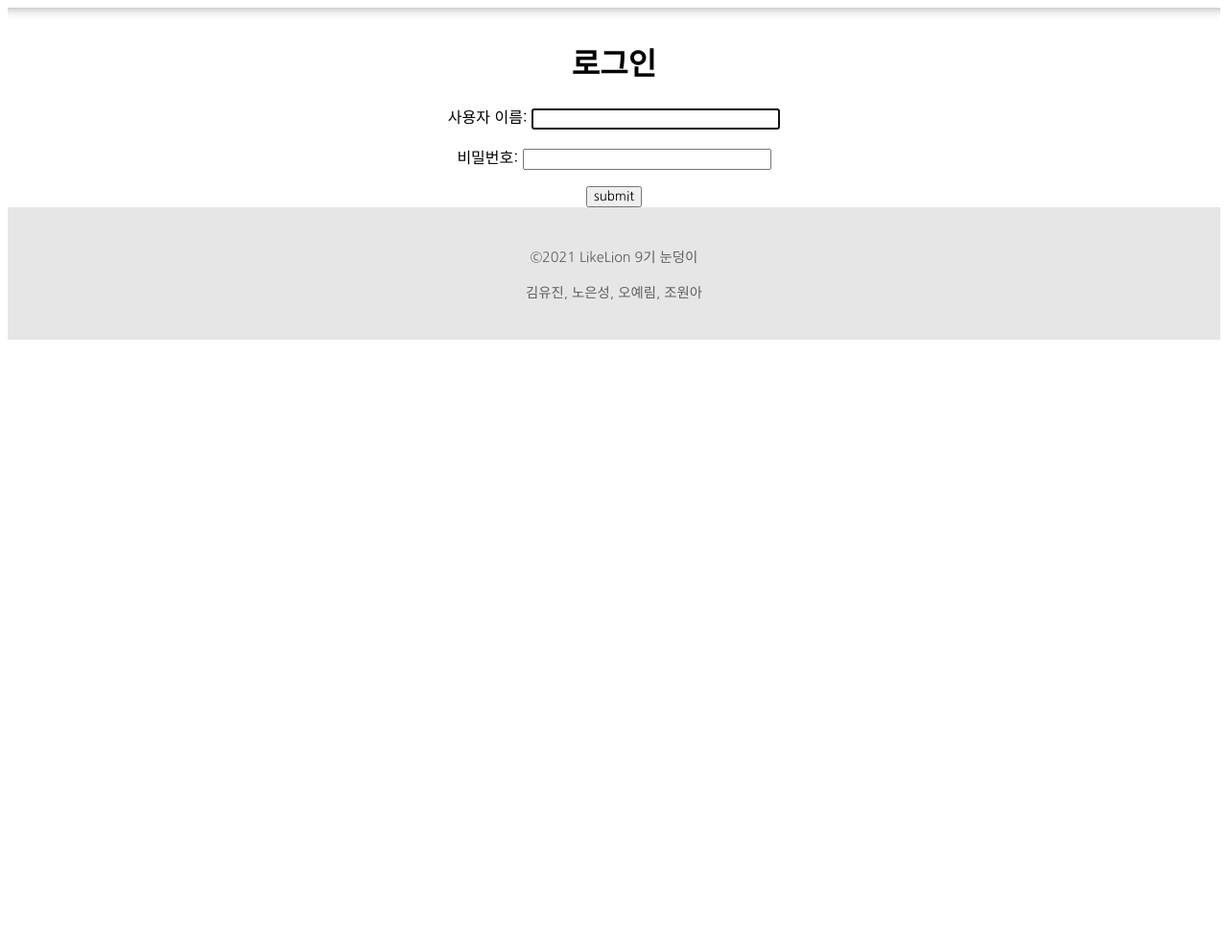
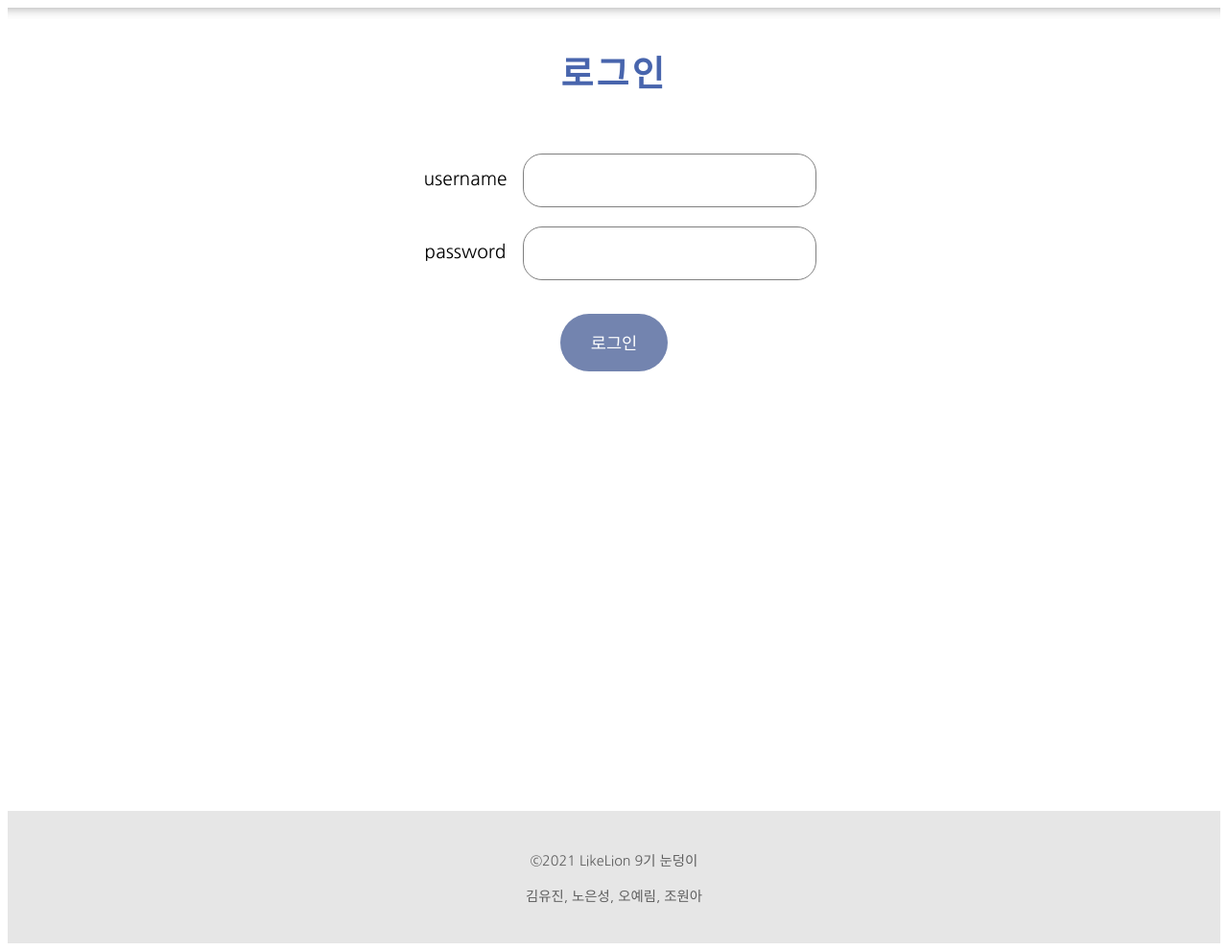
Before and after one commit to LikeLion-snowball/RoadMap, a Django app: page /accounts/login/ in a window 1280 px wide. Shown: the part 88-1079 px from the top of the page at 96% size. Before the commit the page ends 442 px from the top, so only its background shows below. Run offline with Django 3.2, Linux system fonts and the light colour scheme; some libraries are stand-ins or nearby versions.

Commit message:
로그인 css 수정

```diff
--- a/accounts/forms.py
+++ b/accounts/forms.py
@@ -1,3 +1,4 @@
+from django.contrib.auth import forms
 from django.contrib.auth.forms import UserCreationForm
 from .models import CustomUser
 
--- a/accounts/templates/login.html
+++ b/accounts/templates/login.html
@@ -1,16 +1,85 @@
-{% extends 'base.html' %}
-{% block content %}
-<div style="text-align: center;">
-    <h1>로그인</h1>
-    {% if error %}
-    {{ error }}
-    <br>
-    <br>
-    {% endif %}
-    <form method="POST" action="{% url 'login' %}">
-	    {% csrf_token %}
-        {{ form.as_p }}
-        <button type="submit">submit</button>
-    </form>
+{% extends 'base.html' %} {% block content %}
+<!DOCTYPE html>
+<html>
 
+<head>
+    <style>
+        .loginPage {
+            text-align: center;
+            min-height: 100vh;
+        }
+
+        .loginPage h1 {
+            font-size: 2.3rem;
+            color: rgb(72, 101, 173);
+            line-height: 4rem;
+            letter-spacing: 0.2rem;
+        }
+        .login table {
+            margin: 2rem auto;
+        }
+        .login input {
+            font-size: 1.1rem;
+            padding: 1rem 2rem;
+            margin-top: 1rem;
+            border: 1px solid gray;
+            border-radius: 20px;
+            width: 15rem;
+        }
+        .login input:focus {
+            outline: none;
+        }
+        .login input[type="submit"] {
+            margin-top: 0;
+            padding: 1.1rem 1.5rem;
+            width: 7rem;
+            color: white;
+            font-weight: 500;
+            background-color: rgb(115, 132, 175);
+            border-radius: 30px;
+            border: none;
+        }
+        .login input[type="submit"]:hover {
+            cursor: pointer;
+        }
+        .loginPage p {
+            color: rgb(207, 0, 0);
+            margin-top: 2rem;
+        }
+        table td {
+            width: 7rem;
+        }
+        .login_label {
+            font-size: 1.2rem;
+            padding-top: 1rem;
+        }
+    </style>
+</head>
+
+<body>
+    <div class="loginPage">
+        <h1><a style="color: rgb(72, 101, 173);">로그인</a></h1>
+        {% if error %}
+        <p>{{ error }}</p>
+        {% endif %}
+        <div class="login">
+            <form method="POST" action="{% url 'login' %}">
+                {% csrf_token %}
+                <table>
+                    <tr>
+                        <td class="login_label">username</td>
+                        <td>{{ form.username }}</td>
+                    </tr>
+                    <tr>
+                        <td class="login_label">password</td>
+                        <td>{{ form.password }}</td>
+                    </tr>
+                </table>
+                <input value="로그인" type="submit" />
+            </form>
+        </div>
+    </div>
+</body>
+
+</html>
 {% endblock %}
--- a/accounts/views.py
+++ b/accounts/views.py
@@ -14,7 +14,7 @@ def login_view(request):
                 login(request, user)
                 return redirect('home')
         else:
-            return render(request, 'login.html', {'form': form})
+            return render(request, 'login.html', {'form': form, 'error': 'username이나 password가 일치하지 않습니다.'})
     else:
         form = AuthenticationForm()
         return render(request, 'login.html', {'form': form})
```
